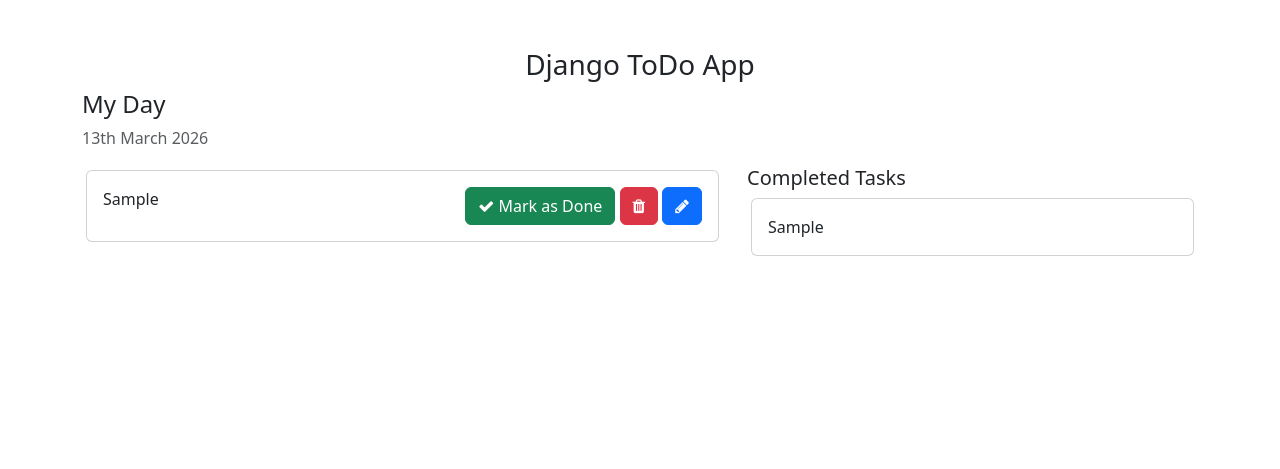
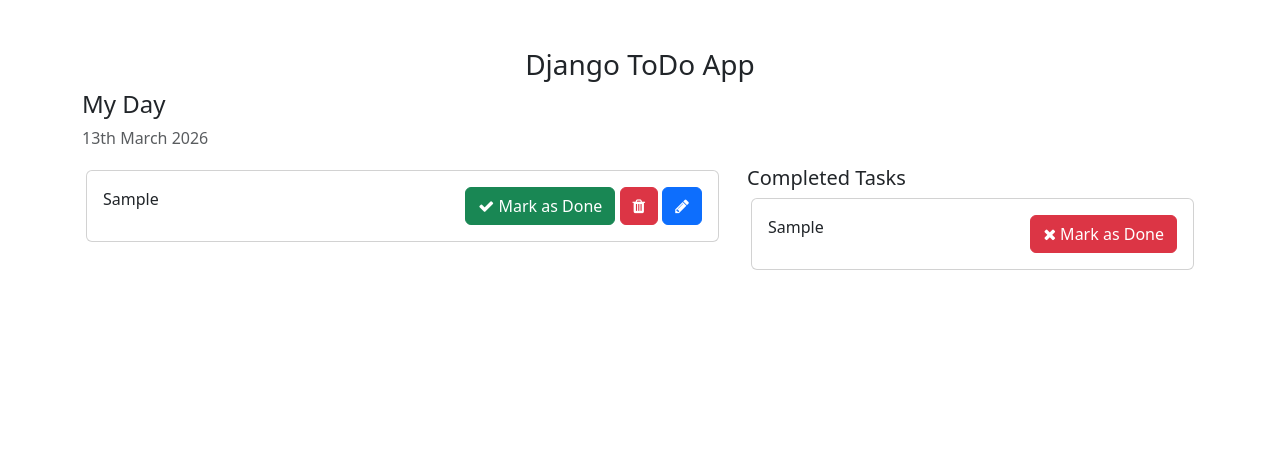
Before and after one commit to satish-karra/django-todo-app, a Django app: template templates/home.html in a window 1280 px wide. Shown: the top 469 px of the page. Run offline with Django 5.2, Linux system fonts and the light colour scheme; the template is opened without the code that fills it: values that come from a table or form of the project are taken from there, others are empty; tables that the repository leaves empty hold one stand-in row (values such as "Sample post").

Commit message:
add mark as undone feature

```diff
--- a/templates/home.html
+++ b/templates/home.html
@@ -47,6 +47,9 @@
                 <div class="card m-1">
                     <div class="card-body">
                         {{task.task}}
+                        <span style="position: relative; float: right;">
+                            <a href="{% url 'mark_as_undone' task.pk %}" class="btn btn-danger"><i class="fa fa-times"></i> Mark as Done</a>
+                        </span>
                     </div>
                 </div>
                 {% endfor %}
--- a/todo/urls.py
+++ b/todo/urls.py
@@ -4,5 +4,6 @@
 urlpatterns = [
     path('addTask/', views.addTask, name='addTask'),
     path('mark_as_done/<int:pk>/', views.mark_as_done, name ='mark_as_done'),
+    path('mark_as_undone/<int:pk>/', views.mark_as_undone, name ='mark_as_undone'),
 
 ]
--- a/todo/views.py
+++ b/todo/views.py
@@ -13,3 +13,9 @@
     task.is_completed = True
     task.save()
     return redirect('home')
+
+def mark_as_undone(request,pk):
+    task = get_object_or_404(Task, pk=pk)
+    task.is_completed = False
+    task.save()
+    return redirect('home')
```
